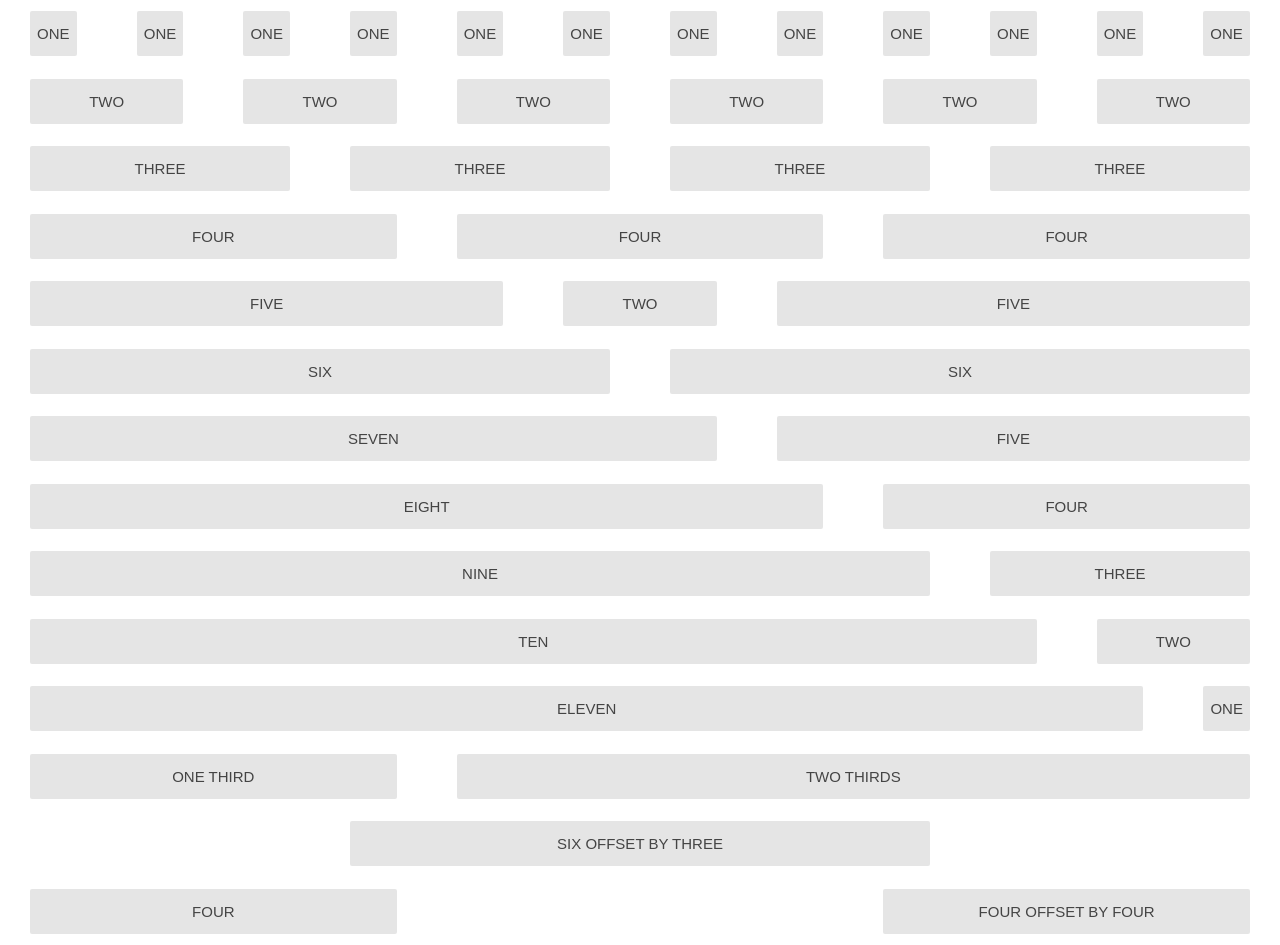
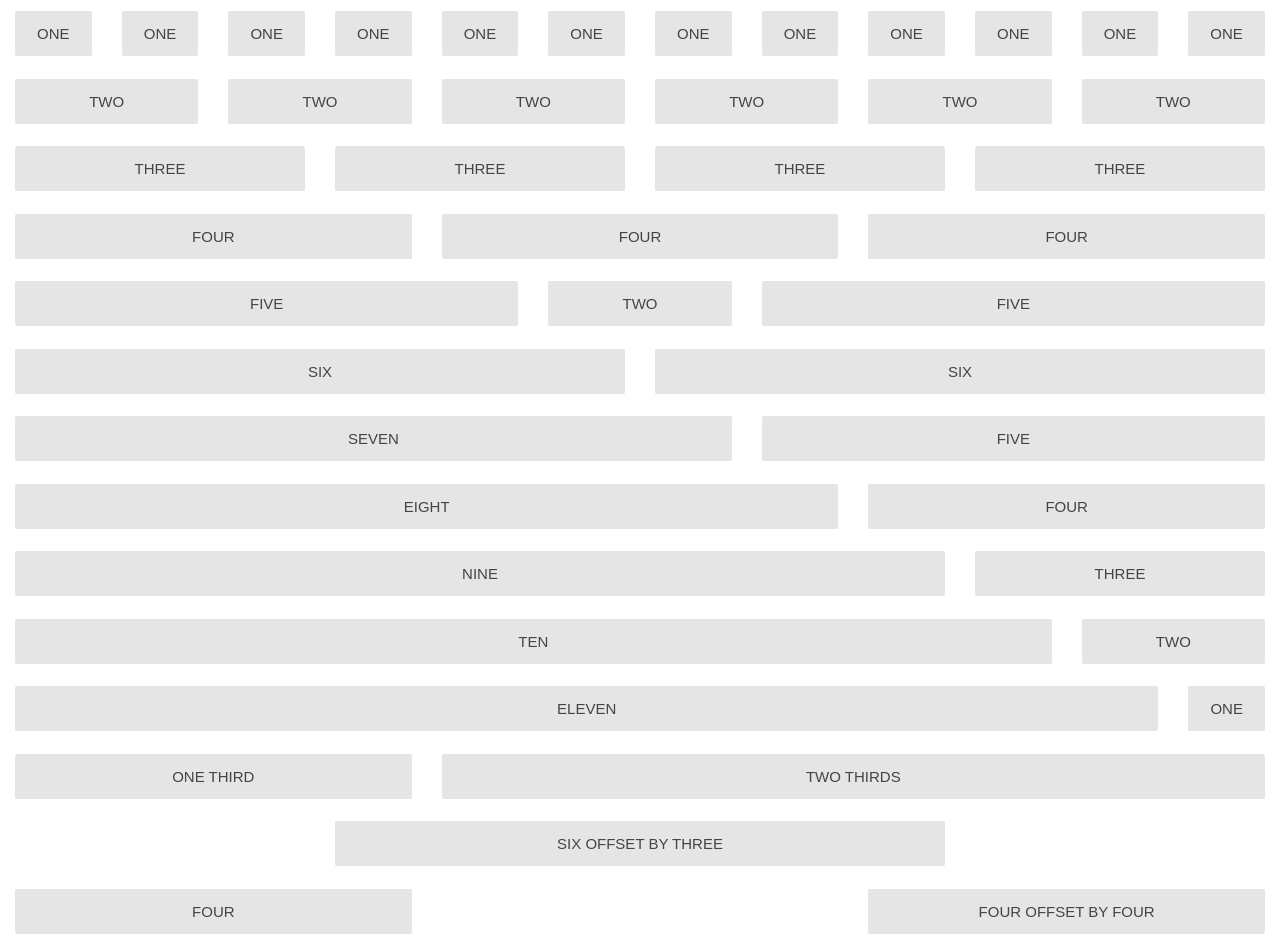
Before and after one commit to moyer/Moyers-Responsive-Grid, a plain HTML site: page index.html in a window 1280 px wide. Drawn offline with Linux system fonts and the light colour scheme.

Commit message:
css update
changed gutter size

```diff
--- a/style.less
+++ b/style.less
@@ -56,7 +56,7 @@ footer, header, hgroup, menu, nav, section {
    -moz-box-sizing: border-box;
    -o-box-sizing: border-box;
    box-sizing: border-box;
-   padding: 0 1.5em; /* Gutter size! */
+   padding: 0 .75em; /* Gutter size! */
    float: left;
 
    /* Small Screens and No Media Queries (IE) */
```
Also changed, not shown: style.css.
